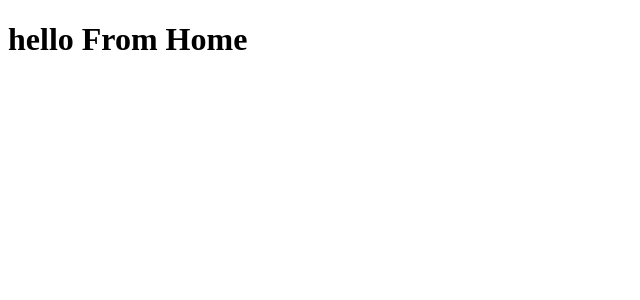
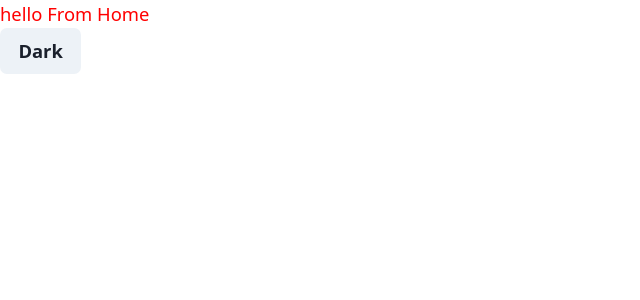
Before and after one commit to Skuskusku13/la_recherche_td, a Next.js app: page / in a window 1280 px wide. Shown: the top 300 px of the page, without its empty margins (0-640 px from the left). Built offline with nearby package versions, Linux system fonts and the light colour scheme.

Commit message:
feat(*) : chakra setup

```diff
--- /dev/null
+++ b/Theme/Theme.jsx
@@ -0,0 +1,33 @@
+import { extendTheme } from '@chakra-ui/react';
+import { createBreakpoints, darken, mode, whiten } from '@chakra-ui/theme-tools';
+
+const styles = {
+    global : props => ( {
+        html : {
+            fontSize : { sm : '100%', md : '110%', lg : '115%', xl : '117%' }
+        },
+        body : {
+            bg                           : mode('#fff', '#000')(props),
+            fontFamily                   : '@import url(\'https://fonts.googleapis.com/css2?family=M+PLUS+Rounded+1c&display=swap\');',
+        }
+    } )
+};
+
+const components = {
+    Text : {
+        baseStyle : (props) => ( {
+            color : mode('red', 'blue')(props)
+        } ),
+        variants  : {}
+    }
+};
+
+const breakpoints = createBreakpoints({
+    sm : '320px',
+    md : '768px',
+    lg : '1024px',
+    xl : '1440px'
+});
+
+const theme = extendTheme({styles, components, breakpoints})
+export default theme
--- a/package.json
+++ b/package.json
@@ -9,6 +9,11 @@
     "lint": "next lint"
   },
   "dependencies": {
+    "@chakra-ui/react": "^1.8.3",
+    "@chakra-ui/theme-tools": "^1.3.4",
+    "@emotion/react": "^11.8.0",
+    "@emotion/styled": "^11.8.0",
+    "framer-motion": "^6.2.6",
     "next": "12.1.0",
     "react": "17.0.2",
     "react-dom": "17.0.2"
--- a/pages/index.js
+++ b/pages/index.js
@@ -1,9 +1,16 @@
 import React from 'react';
+import { Button, Text, useColorMode } from '@chakra-ui/react';
 
 const Home = () => {
+
+    const {toggleColorMode} = useColorMode()
+    const {colorMode} = useColorMode()
     return (
         <>
-            <h1>hello From Home</h1>
+            <Text>hello From Home</Text>
+            <Button onClick={toggleColorMode}>
+                {colorMode === 'light' ? 'Dark' : 'Light'}
+            </Button>
         </>
     );
 };
```
Also changed, not shown: pages/_app.js (+5 -2 lines), 1 other file (tests, documents, lock files or other folders).
